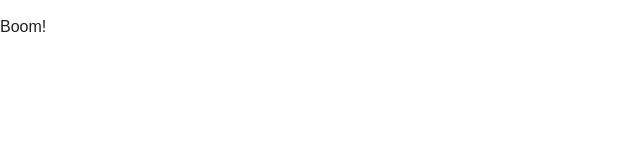
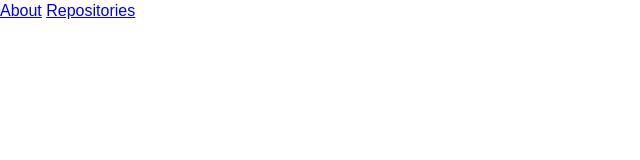
Before and after one commit to melrodbos/TIY-Github, a website: page src/index.html in a window 1280 px wide. Shown: the whole page, without its empty margins (0-640 px from the left). Drawn offline with nearby package versions, Linux system fonts and the light colour scheme.

Commit message:
starting nav container

```diff
--- a/src/index.html
+++ b/src/index.html
@@ -20,7 +20,10 @@
         <![endif]-->
 
         <!-- Add your site or application content here -->
-        <p>Boom!</p>
+        <nav>
+          <a href="https://github.com/octocat">About</a>
+          <a href="https://github.com/octocat?tab=repositories">Repositories</a>
+        </nav>
 
 
 
```
